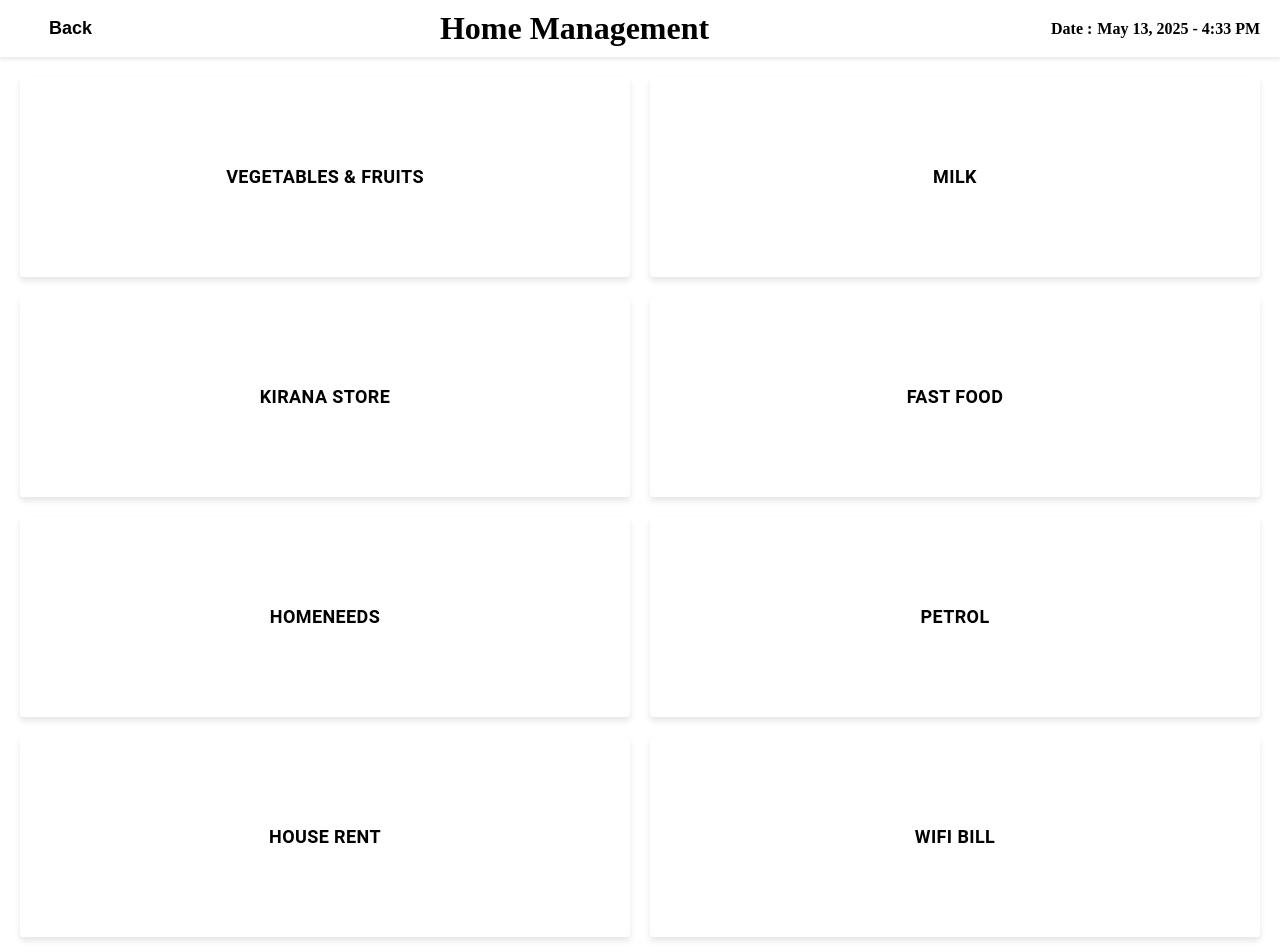
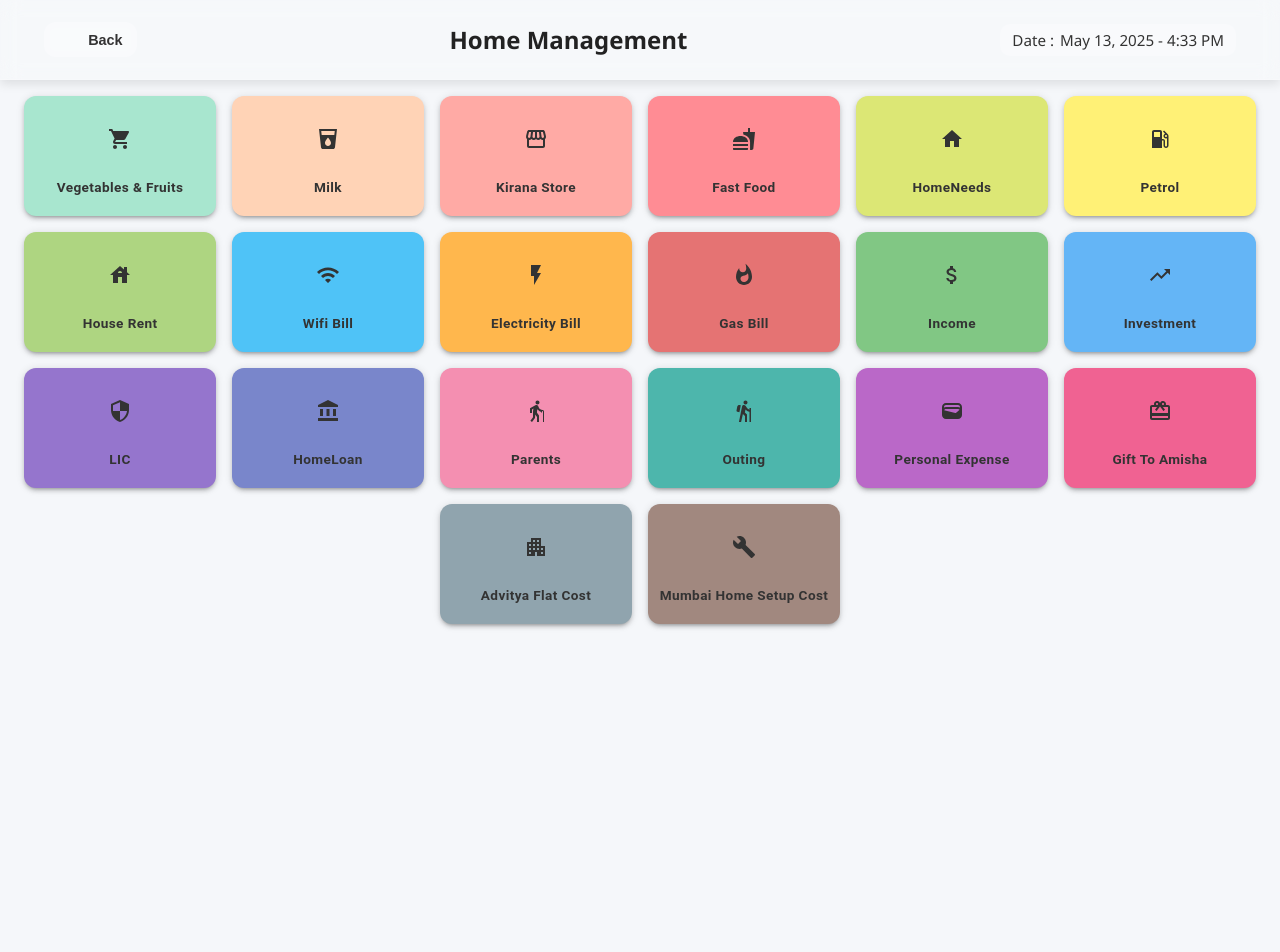
Before and after one commit to raghavrv98/homeManagement, a React (Vite) app: page /home/money in a window 1280 px wide. Shown: the top 952 px of the page. After the commit the page ends 800 px from the top, so only its background shows below. Built offline with nearby package versions, Linux system fonts and the light colour scheme; some icons are missing.

Commit message:
ui changes

```diff
--- a/src/components/DataTables/DataTables.jsx
+++ b/src/components/DataTables/DataTables.jsx
@@ -22,6 +22,7 @@ dayjs.extend(isSameOrAfter);
 dayjs.extend(isSameOrBefore);
 
 const tabLabels = [
+  "Total",
   "Vegetable and Fruits",
   "milk",
   "Kirana Store",
@@ -118,7 +119,18 @@ const DataTables = () => {
   }, [apiError, loading]);
 
   const data = useMemo(() => {
-    const raw = apiData[currentTab] || [];
+    if (!apiData) return [];
+
+    let raw = [];
+
+    if (currentTab === "Total") {
+      Object.values(apiData).forEach((arr) => {
+        if (Array.isArray(arr)) raw = raw.concat(arr);
+        console.log("raw: ", raw);
+      });
+    } else {
+      raw = apiData[currentTab] || [];
+    }
 
     if (!startDate && !endDate) return raw;
 
--- a/src/components/Header/Header.css
+++ b/src/components/Header/Header.css
@@ -17,7 +17,7 @@
   gap: 5px;
 }
 
-.headerBackline{
+.headerBackline {
   display: flex;
   align-items: center;
   justify-content: space-between;
@@ -33,7 +33,7 @@
   align-items: center;
 }
 
-.title h1{
+.title h1 {
   margin: 0px;
 }
 
@@ -41,8 +41,76 @@
   display: flex;
 }
 
-.time{
+.time {
   display: flex;
   gap: 5px;
   font-weight: bolder;
 }
+
+.header {
+  position: sticky;
+  top: 0;
+  z-index: 1000;
+  background: rgba(255, 255, 255, 0.15);
+  backdrop-filter: blur(10px);
+  -webkit-backdrop-filter: blur(10px);
+  border-bottom: 1px solid rgba(255, 255, 255, 0.2);
+  box-shadow: 0 4px 10px rgba(0, 0, 0, 0.1);
+}
+
+.headerBackline {
+  display: flex;
+  align-items: center;
+  justify-content: space-between;
+  padding: 12px 24px;
+  flex-wrap: wrap;
+  gap: 10px;
+}
+
+.back-button {
+  display: flex;
+  align-items: center;
+  background-color: rgba(255, 255, 255, 0.25);
+  border: none;
+  color: #333;
+  padding: 8px 14px;
+  border-radius: 12px;
+  cursor: pointer;
+  font-weight: 600;
+  font-size: 0.9rem;
+  transition: all 0.3s ease;
+  backdrop-filter: blur(5px);
+}
+
+.back-button:hover {
+  background-color: rgba(255, 255, 255, 0.4);
+  transform: scale(1.05);
+}
+
+.arrowIcon {
+  margin-right: 6px;
+  display: flex;
+  align-items: center;
+  font-size: 1.2rem;
+}
+
+.title h1 {
+  font-size: 1.5rem;
+  font-weight: 700;
+  color: #222;
+  margin: 0;
+  text-align: center;
+}
+
+.time {
+  font-size: 0.95rem;
+  font-weight: 500;
+  display: flex;
+  align-items: center;
+  gap: 6px;
+  color: #333;
+  background-color: rgba(255, 255, 255, 0.2);
+  padding: 6px 12px;
+  border-radius: 10px;
+  backdrop-filter: blur(5px);
+}
--- a/src/components/Money/Money.css
+++ b/src/components/Money/Money.css
@@ -0,0 +1,9 @@
+body {
+  font-family: "Segoe UI", Tahoma, Geneva, Verdana, sans-serif;
+  background: #f5f7fa;
+  margin: 0;
+}
+
+.container {
+  padding: 20px;
+}
--- a/src/components/Money/Money.jsx
+++ b/src/components/Money/Money.jsx
@@ -1,75 +1,161 @@
 import React from "react";
-import "./Money.css"; // Importing the CSS file for styling
+import "./Money.css";
 import Header from "../Header/Header.jsx";
-import { Button } from "@mui/material";
+import { Button, Box } from "@mui/material";
 import { Link } from "react-router-dom";
+import {
+  ShoppingCart,
+  LocalDrink,
+  Storefront,
+  Fastfood,
+  Home,
+  LocalGasStation,
+  House,
+  Wifi,
+  FlashOn,
+  Whatshot,
+  AttachMoney,
+  TrendingUp,
+  Security,
+  AccountBalance,
+  Elderly,
+  Hiking,
+  Wallet,
+  CardGiftcard,
+  Apartment,
+  Build,
+} from "@mui/icons-material";
+
+const categories = [
+  {
+    label: "Vegetables & Fruits",
+    path: "vegetables-fruits",
+    icon: <ShoppingCart />,
+    color: "#A8E6CF",
+  },
+  { label: "Milk", path: "milk", icon: <LocalDrink />, color: "#FFD3B6" },
+  {
+    label: "Kirana Store",
+    path: "kirana-store",
+    icon: <Storefront />,
+    color: "#FFAAA5",
+  },
+  {
+    label: "Fast Food",
+    path: "fast-food",
+    icon: <Fastfood />,
+    color: "#FF8C94",
+  },
+  { label: "HomeNeeds", path: "homeNeeds", icon: <Home />, color: "#DCE775" },
+  {
+    label: "Petrol",
+    path: "petrol",
+    icon: <LocalGasStation />,
+    color: "#FFF176",
+  },
+  { label: "House Rent", path: "houseRent", icon: <House />, color: "#AED581" },
+  { label: "Wifi Bill", path: "wifiBill", icon: <Wifi />, color: "#4FC3F7" },
+  {
+    label: "Electricity Bill",
+    path: "electricityBill",
+    icon: <FlashOn />,
+    color: "#FFB74D",
+  },
+  { label: "Gas Bill", path: "gasBill", icon: <Whatshot />, color: "#E57373" },
+  { label: "Income", path: "income", icon: <AttachMoney />, color: "#81C784" },
+  {
+    label: "Investment",
+    path: "investment",
+    icon: <TrendingUp />,
+    color: "#64B5F6",
+  },
+  { label: "LIC", path: "lic", icon: <Security />, color: "#9575CD" },
+  {
+    label: "HomeLoan",
+    path: "homeLoan",
+    icon: <AccountBalance />,
+    color: "#7986CB",
+  },
+  { label: "Parents", path: "parents", icon: <Elderly />, color: "#F48FB1" },
+  { label: "Outing", path: "outing", icon: <Hiking />, color: "#4DB6AC" },
+  {
+    label: "Personal Expense",
+    path: "personalExpense",
+    icon: <Wallet />,
+    color: "#BA68C8",
+  },
+  {
+    label: "Gift To Amisha",
+    path: "giftToAmisha",
+    icon: <CardGiftcard />,
+    color: "#F06292",
+  },
+  {
+    label: "Advitya Flat Cost",
+    path: "advityaFlatCost",
+    icon: <Apartment />,
+    color: "#90A4AE",
+  },
+  {
+    label: "Mumbai Home Setup Cost",
+    path: "mumbaiHomeSetupCost",
+    icon: <Build />,
+    color: "#A1887F",
+  },
+];
 
 const Money = () => {
   return (
     <>
-      <Header backLink={"/dashboard"} />
-      <div className="container">
-        <Button className="box" component={Link} to="./vegetables-fruits">
-          <div className="box-content">Vegetables & Fruits</div>
-        </Button>
-        <Button className="box" component={Link} to="./milk">
-          <div className="box-content">Milk</div>
-        </Button>
-        <Button className="box" component={Link} to="./kirana-store">
-          <div className="box-content">Kirana Store</div>
-        </Button>
-        <Button className="box" component={Link} to="./fast-food">
-          <div className="box-content">Fast Food</div>
-        </Button>
-        <Button className="box" component={Link} to="./homeNeeds">
-          <div className="box-content">HomeNeeds</div>
-        </Button>
-        <Button className="box" component={Link} to="./petrol">
-          <div className="box-content">Petrol</div>
-        </Button>
-        <Button className="box" component={Link} to="./houseRent">
-          <div className="box-content">House Rent</div>
-        </Button>
-        <Button className="box" component={Link} to="./wifiBill">
-          <div className="box-content">Wifi Bill</div>
-        </Button>
-        <Button className="box" component={Link} to="./electricityBill">
-          <div className="box-content">Electricity Bill</div>
-        </Button>
-        <Button className="box" component={Link} to="./gasBill">
-          <div className="box-content">Gas Bill</div>
-        </Button>
-        <Button className="box" component={Link} to="./income">
-          <div className="box-content">Income</div>
-        </Button>
-        <Button className="box" component={Link} to="./investment">
-          <div className="box-content">Investment</div>
-        </Button>
-        <Button className="box" component={Link} to="./lic">
-          <div className="box-content">LIC</div>
-        </Button>
-        <Button className="box" component={Link} to="./homeLoan">
-          <div className="box-content">HomeLoan</div>
-        </Button>
-        <Button className="box" component={Link} to="./parents">
-          <div className="box-content">Parents</div>
-        </Button>
-        <Button className="box" component={Link} to="./outing">
-          <div className="box-content">Outing</div>
-        </Button>
-        <Button className="box" component={Link} to="./personalExpense">
-          <div className="box-content">Personal Expense</div>
-        </Button>
-        <Button className="box" component={Link} to="./giftToAmisha">
-          <div className="box-content">Gift To Amisha</div>
-        </Button>
-        <Button className="box" component={Link} to="./advityaFlatCost">
-          <div className="box-content">Advitya Flat Cost</div>
-        </Button>
-        <Button className="box" component={Link} to="./mumbaiHomeSetupCost">
-          <div className="box-content">Mumbai Home Setup Cost</div>
-        </Button>
-      </div>
+      <Header backLink="/dashboard" />
+      <Box
+        sx={{
+          display: "flex",
+          flexWrap: "wrap",
+          gap: 2,
+          padding: 2,
+          justifyContent: "center",
+        }}
+      >
+        {categories.map((item, index) => (
+          <Box
+            key={index}
+            sx={{
+              width: "calc(100% / 6 - 16px)",
+              minWidth: "150px",
+            }}
+          >
+            <Button
+              component={Link}
+              to={`./${item.path}`}
+              sx={{
+                width: "100%",
+                height: "120px",
+                borderRadius: 3,
+                boxShadow: 3,
+                textTransform: "none",
+                whiteSpace: "normal",
+                display: "flex",
+                flexDirection: "column",
+                alignItems: "center",
+                justifyContent: "center",
+                backgroundColor: item.color,
+                color: "#333",
+                fontWeight: "bold",
+                fontSize: "0.85rem",
+                "&:hover": {
+                  transform: "scale(1.05)",
+                  boxShadow: 5,
+                  backgroundColor: item.color,
+                },
+              }}
+            >
+              <Box sx={{ fontSize: 32, mb: 1 }}>{item.icon}</Box>
+              {item.label}
+            </Button>
+          </Box>
+        ))}
+      </Box>
     </>
   );
 };
```
Also changed, not shown: src/components/Dashboard/Dashboard.jsx (+87 -17 lines). Lines whose indentation alone changed are shown as unchanged.
